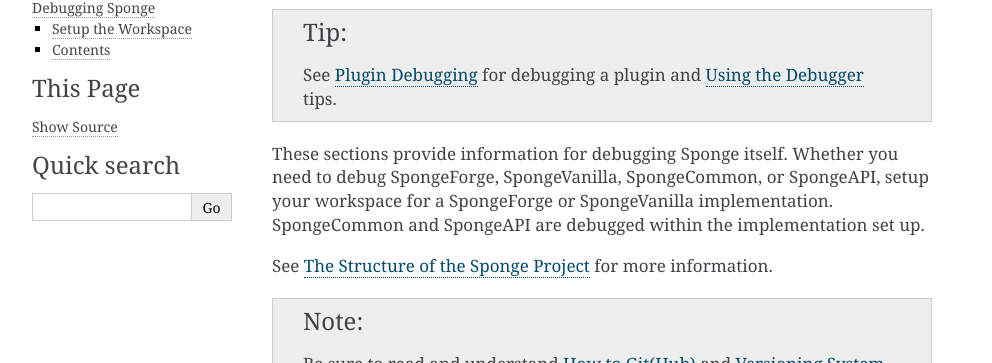
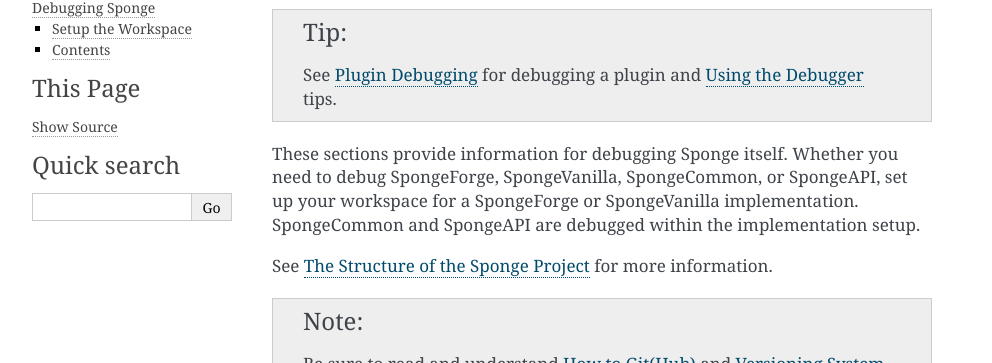
Before and after one commit to SpongePowered/SpongeDocs, a Sphinx documentation site: the page built from source/contributing/implementation/debugging/index.rst, in a window 1280 px wide. Shown: the part 97-460 px from the top of the page, without its empty margins (148-1140 px from the left). Built offline with Sphinx 7.4.7, drawn with Linux system fonts in a browser that asks for light colours; pages that are not in the unit, such as notebooks, are missing from menus.

```diff
--- a/source/contributing/implementation/debugging/index.rst
+++ b/source/contributing/implementation/debugging/index.rst
@@ -6,8 +6,8 @@ Debugging Sponge
     See :doc:`../../../plugin/debugging` for debugging a plugin and :ref:`usingDebugger` tips.
 
 These sections provide information for debugging Sponge itself. Whether you need to debug SpongeForge, SpongeVanilla,
-SpongeCommon, or SpongeAPI, setup your workspace for a SpongeForge or SpongeVanilla implementation. SpongeCommon and
-SpongeAPI are debugged within the implementation set up.
+SpongeCommon, or SpongeAPI, set up your workspace for a SpongeForge or SpongeVanilla implementation. SpongeCommon and
+SpongeAPI are debugged within the implementation setup.
 
 See :doc:`../../../about/structure` for more information.
 
```
